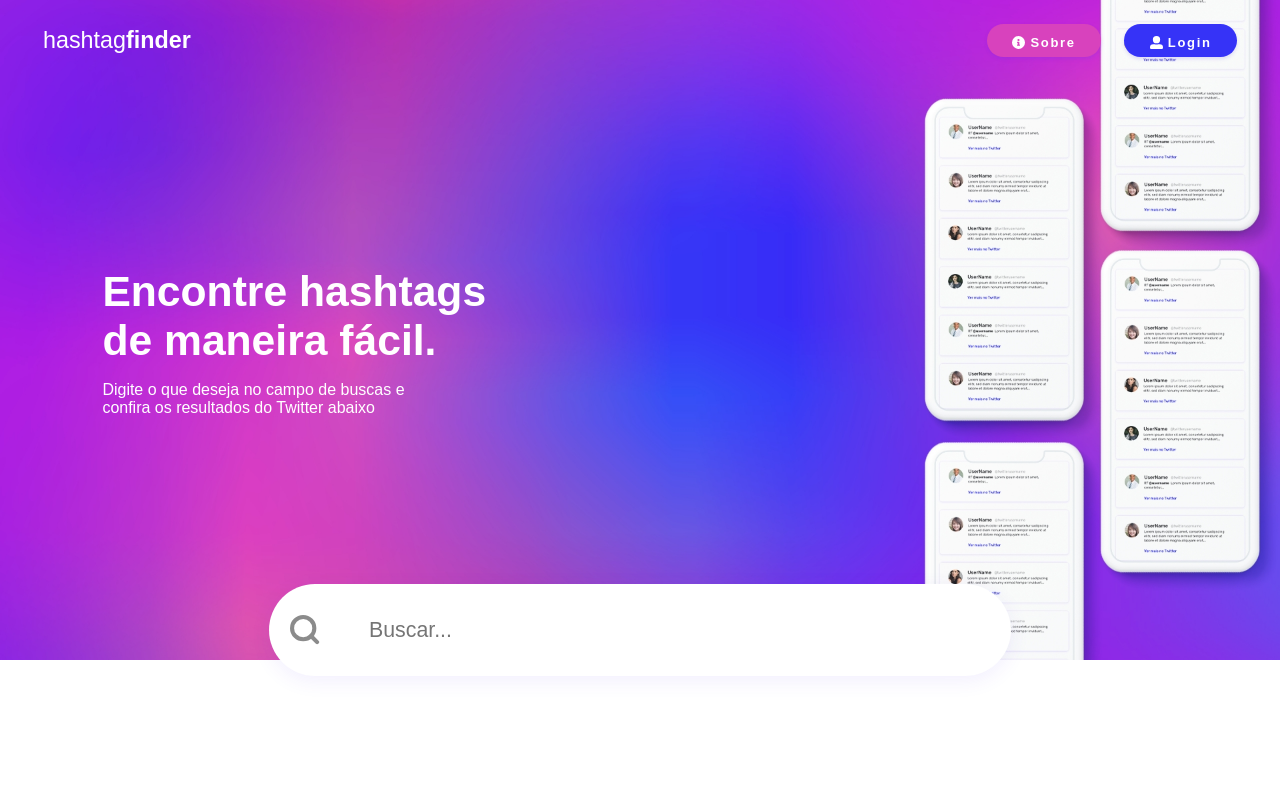
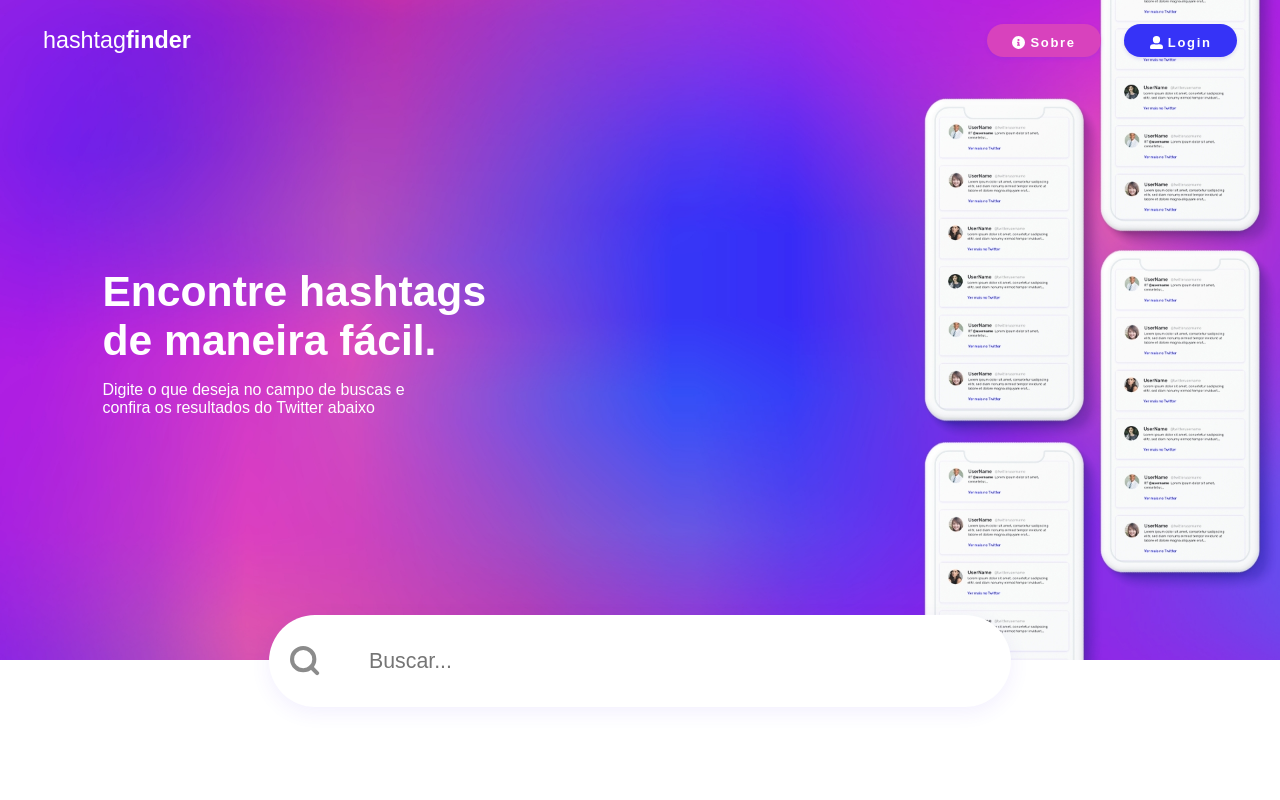
Before and after one commit to alexandrememorium/projeto_hashtag, a React (Create React App) app: page / in a window 1280 px wide. Shown: the top 800 px of the page. Built offline with nearby package versions, Linux system fonts and the light colour scheme.

Commit message:
att input busca

```diff
--- a/src/paginas/Home/home.module.css
+++ b/src/paginas/Home/home.module.css
@@ -20,6 +20,7 @@ p {
     outline: none;
     box-sizing: border-box;
     background-image: url("../../img/hero-bg-mobile.jpg");
+    background-size: cover;
     color: #fff;
     display: flex;
     flex-direction: column;
@@ -57,7 +58,6 @@ p {
     .header {
         height: 660px;
         background-image: url("../../img/hero-bg.jpg");
-        background-size: 100%;
         align-items: flex-start;
         margin-bottom: 240px;
     }
@@ -79,8 +79,9 @@ p {
         background-position: 3%;
         background-size: 30px;
         padding-left: 100px;
+        margin: 0;
         position: absolute;
-        top: 520px;
+        top: 615px;
         box-shadow: 0px 5px 20px #5538EE14;
     }
 }
```
